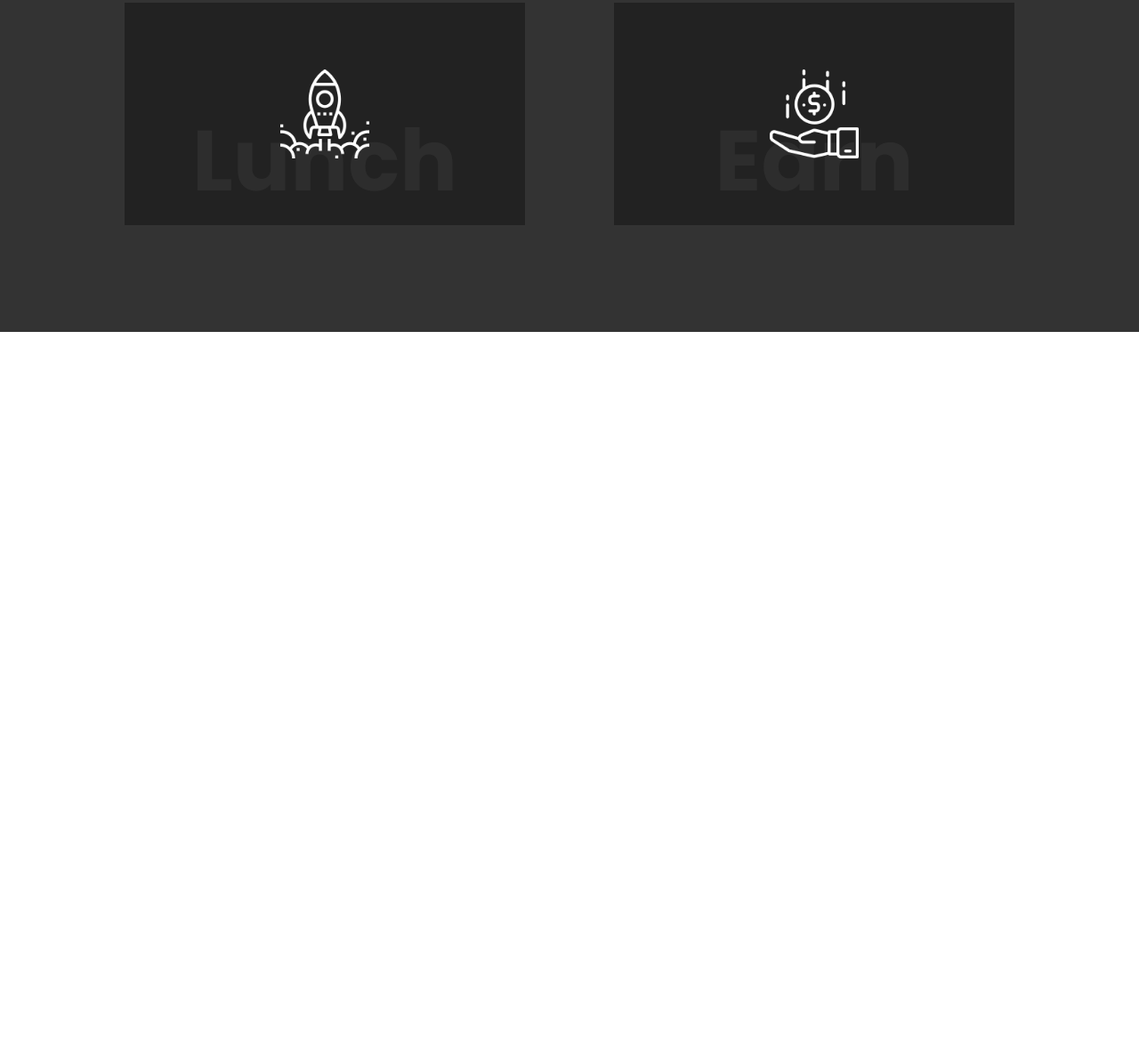
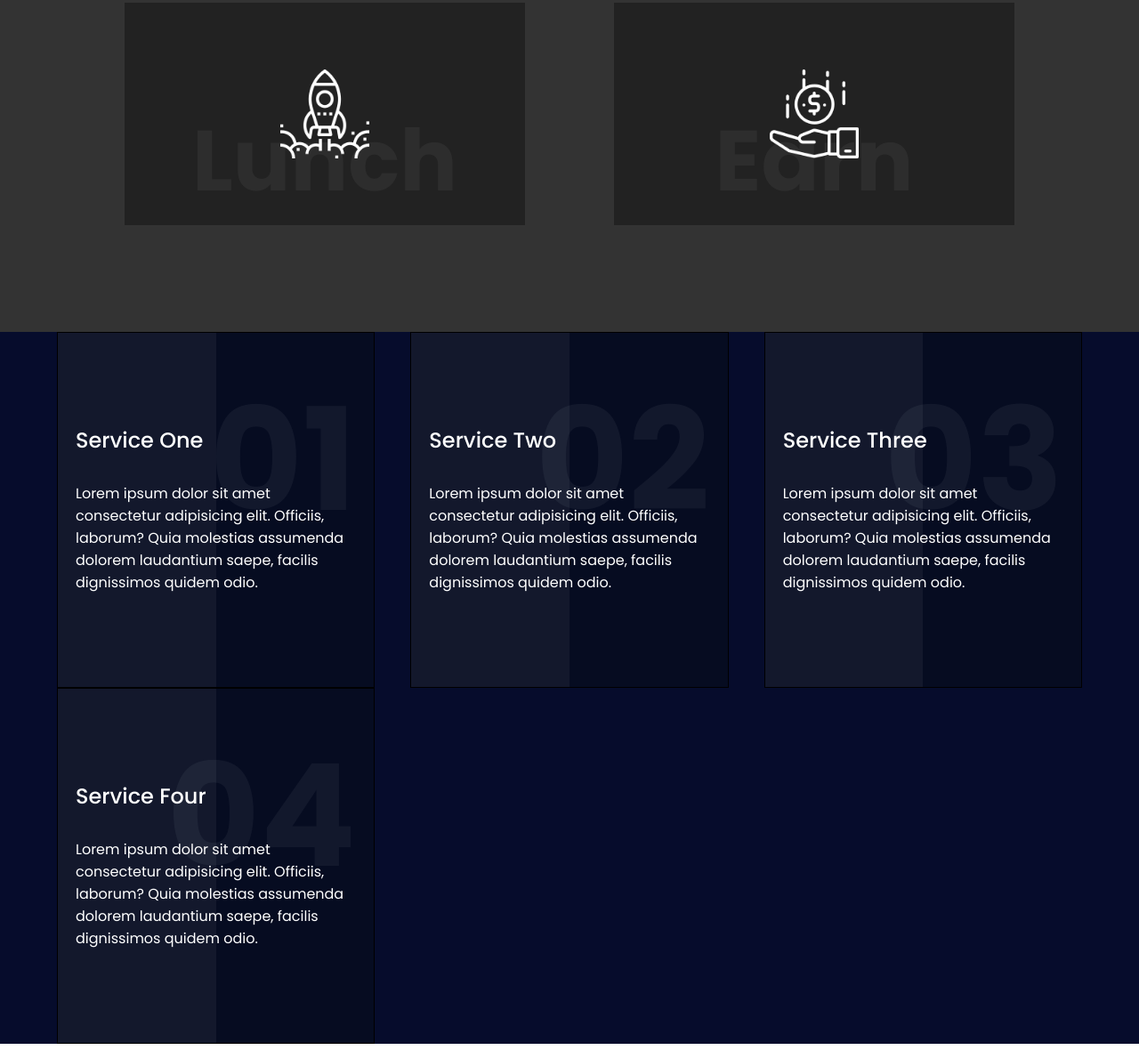
Before and after one commit to PriontoAbdullah/CSS-Card-Effect-Service, a plain HTML site: page index.html in a window 1280 px wide. Shown: the part 2027-3207 px from the top of the page at 89% size. Before the commit the page ends 2400 px from the top, so only its background shows below. Drawn offline with Linux system fonts and the light colour scheme.

Commit message:
Service-card-effect

```diff
--- /dev/null
+++ b/Service-card-effect.css
@@ -0,0 +1,135 @@
+@import url('https://fonts.googleapis.com/css?family=Poppins:400,500,600,700,800,900&displayer=swap');
+
+#Service-card-effect {
+    margin: 0;
+    padding: 0;
+    height: 100vh;
+    display: flex;
+    justify-content: center;
+    align-items: center;
+    font-family: 'Poppins', sans-serif;
+    background: #060c2c;
+}
+
+.containerz {
+    position: relative;
+    width: 90%;
+    display: grid;
+    grid-template-columns: repeat(auto-fill, minmax(260px, 1fr));
+    grid-template-rows: auto;
+    grid-gap: 0 40px;
+
+}
+
+.containerz .boxz {
+    position: relative;
+    height: 400px;
+    background: #060c21;
+    display: flex;
+    justify-content: center;
+    align-items: center;
+    border: 1px solid #000;
+}
+
+.containerz .boxz:before {
+    content: '';
+    position: absolute;
+    top: -2px;
+    left: -2px;
+    right: -2px;
+    bottom: -2px;
+    background: #fff;
+    transform: skew(2deg,2deg);
+    z-index: -1;
+}
+
+.containerz .boxz:nth-child(1):before {
+    background: linear-gradient(315deg, #ff0057, #e64a19);
+}
+
+.containerz .boxz:nth-child(1):before {
+    background: linear-gradient(315deg, #89ff00, #00bcd4);
+}
+
+
+.containerz .boxz:nth-child(1):before {
+    background: linear-gradient(315deg, #e91e63, #5d02ff);
+}
+
+
+.containerz .boxz:nth-child(1):before {
+    background: linear-gradient(315deg, #ff0000, #ffc107);
+}
+
+
+.containerz .boxz::after {
+    content: '';
+    position: absolute;
+    top: 0;
+    left: 0;
+    width: 50%;
+    height: 100%;
+    background: rgba(255, 255, 255, 0.05);
+    pointer-events: none;
+}
+
+.contentz {
+    position: relative;
+    padding: 20px;
+    transform: translateY(40px);
+}
+
+.boxz .contentz h2 {
+    position: absolute;
+    top: -60px;
+    right: 20px;
+    margin: 0;
+    padding: 0;
+    font-size: 10em;
+    color: rgba(255, 255, 255, .05);
+    transition: 0.5s;
+}
+
+.boxz:hover .contentz h2 {
+    top: -120px;
+}
+
+.boxz .contentz h3 {
+    margin-bottom: 10px;
+    padding: 0;
+    font-size: 24px;
+    font-weight: 500;
+    color: #fff;
+}
+
+.boxz .contentz p {
+    margin-top: 30px;
+    padding: 0;
+    font-size: 16px;
+    color: #fff;
+}
+
+.boxz .contentz  a {
+    position: relative;
+    text-decoration: none;
+    margin: 35px 0 0;
+    padding: 10px 20px;
+    display: inline-block;
+    border: 1px solid #fff;
+    color: #fff;
+    transition: 0.5s;
+    transform: translateY(-40px);
+    opacity: 0;
+    visibility: hidden;
+}
+
+.boxz:hover .contentz  a {
+    transform: translateY(0);
+    opacity: 1;
+    visibility: visible;
+}
+
+.boxz:hover .contentz  a:hover {
+    color: #000;
+    background: #fff;
+}
--- a/index.html
+++ b/index.html
@@ -6,10 +6,10 @@
     <meta name="viewport" content="width=device-width, initial-scale=1.0">
     <title>Card Effect for Service</title>
 
+    <link rel="stylesheet" type="text/css" href="Service-card-effect.css">
     <link rel="stylesheet" type="text/css" href="flat-icon-card-effect.css">
     <link rel="stylesheet" type="text/css" href="Colorful-Card-Effect.css">
     <link rel="stylesheet" type="text/css" href="service-icon-card-effect.css">
-
 </head>
 
 <body>
@@ -84,7 +84,8 @@
                 </div>
                 <div class="contenta">
                     <h2>Design</h2>
-                    <p>Lorem, ipsum dolor sit amet consectetur adipisicing elit. Laudantium odio illo laboriosam fugiat aperiam facilis eaque quibusdam sed? Minima, sapiente.</p>
+                    <p>Lorem, ipsum dolor sit amet consectetur adipisicing elit. Laudantium odio illo laboriosam fugiat
+                        aperiam facilis eaque quibusdam sed? Minima, sapiente.</p>
                 </div>
             </div>
 
@@ -99,7 +100,8 @@
                 </div>
                 <div class="contenta">
                     <h2>Code</h2>
-                    <p>Lorem, ipsum dolor sit amet consectetur adipisicing elit. Laudantium odio illo laboriosam fugiat aperiam facilis eaque quibusdam sed? Minima, sapiente.</p>
+                    <p>Lorem, ipsum dolor sit amet consectetur adipisicing elit. Laudantium odio illo laboriosam fugiat
+                        aperiam facilis eaque quibusdam sed? Minima, sapiente.</p>
                 </div>
             </div>
 
@@ -114,7 +116,8 @@
                 </div>
                 <div class="contenta">
                     <h2>Lunch</h2>
-                    <p>Lorem, ipsum dolor sit amet consectetur adipisicing elit. Laudantium odio illo laboriosam fugiat aperiam facilis eaque quibusdam sed? Minima, sapiente.</p>
+                    <p>Lorem, ipsum dolor sit amet consectetur adipisicing elit. Laudantium odio illo laboriosam fugiat
+                        aperiam facilis eaque quibusdam sed? Minima, sapiente.</p>
                 </div>
             </div>
         </div>
@@ -132,7 +135,8 @@
                 <div class="contentx">
                     <div>
                         <h2>Design</h2>
-                        <p>Lorem, ipsum dolor sit amet consectetur adipisicing elit. Laudantium odio illo laboriosam fugiat aperiam facilis eaque quibusdam sed? Minima, sapiente.</p>
+                        <p>Lorem, ipsum dolor sit amet consectetur adipisicing elit. Laudantium odio illo laboriosam
+                            fugiat aperiam facilis eaque quibusdam sed? Minima, sapiente.</p>
                         <a href="#">Read More</a>
                     </div>
                 </div>
@@ -145,7 +149,8 @@
                 <div class="contentx">
                     <div>
                         <h2>Code</h2>
-                        <p>Lorem, ipsum dolor sit amet consectetur adipisicing elit. Laudantium odio illo laboriosam fugiat aperiam facilis eaque quibusdam sed? Minima, sapiente.</p>
+                        <p>Lorem, ipsum dolor sit amet consectetur adipisicing elit. Laudantium odio illo laboriosam
+                            fugiat aperiam facilis eaque quibusdam sed? Minima, sapiente.</p>
                         <a href="#">Read More</a>
                     </div>
                 </div>
@@ -158,7 +163,8 @@
                 <div class="contentx">
                     <div>
                         <h2>Lunch</h2>
-                        <p>Lorem, ipsum dolor sit amet consectetur adipisicing elit. Laudantium odio illo laboriosam fugiat aperiam facilis eaque quibusdam sed? Minima, sapiente.</p>
+                        <p>Lorem, ipsum dolor sit amet consectetur adipisicing elit. Laudantium odio illo laboriosam
+                            fugiat aperiam facilis eaque quibusdam sed? Minima, sapiente.</p>
                         <a href="#">Read More</a>
                     </div>
                 </div>
@@ -171,13 +177,56 @@
                 <div class="contentx">
                     <div>
                         <h2>Earn</h2>
-                        <p>Lorem, ipsum dolor sit amet consectetur adipisicing elit. Laudantium odio illo laboriosam fugiat aperiam facilis eaque quibusdam sed? Minima, sapiente.</p>
+                        <p>Lorem, ipsum dolor sit amet consectetur adipisicing elit. Laudantium odio illo laboriosam
+                            fugiat aperiam facilis eaque quibusdam sed? Minima, sapiente.</p>
                         <a href="#">Read More</a>
                     </div>
                 </div>
             </div>
 
+        </div>
+    </section>
 
+
+    <!------- Service Card Effect -->
+    <section id="Service-card-effect">
+        <div class="containerz">
+                <div class="boxz">
+                    <div class="contentz">
+                        <h2>01</h2>
+                        <h3>Service One</h3>
+                        <p>Lorem ipsum dolor sit amet consectetur adipisicing elit. Officiis, laborum? Quia molestias
+                            assumenda dolorem laudantium saepe, facilis dignissimos quidem odio.</p>
+                        <a href="#">Read More</a>
+                    </div>
+                </div>
+            <div class="boxz">
+                <div class="contentz">
+                    <h2>02</h2>
+                    <h3>Service Two</h3>
+                    <p>Lorem ipsum dolor sit amet consectetur adipisicing elit. Officiis, laborum? Quia molestias
+                        assumenda dolorem laudantium saepe, facilis dignissimos quidem odio.</p>
+                    <a href="#">Read More</a>
+                </div>
+            </div>
+            <div class="boxz">
+                <div class="contentz">
+                    <h2>03</h2>
+                    <h3>Service Three</h3>
+                    <p>Lorem ipsum dolor sit amet consectetur adipisicing elit. Officiis, laborum? Quia molestias
+                        assumenda dolorem laudantium saepe, facilis dignissimos quidem odio.</p>
+                    <a href="#">Read More</a>
+                </div>
+            </div>
+            <div class="boxz">
+                <div class="contentz">
+                    <h2>04</h2>
+                    <h3>Service Four</h3>
+                    <p>Lorem ipsum dolor sit amet consectetur adipisicing elit. Officiis, laborum? Quia molestias
+                        assumenda dolorem laudantium saepe, facilis dignissimos quidem odio.</p>
+                    <a href="#">Read More</a>
+                </div>
+            </div>
         </div>
     </section>
 
```
